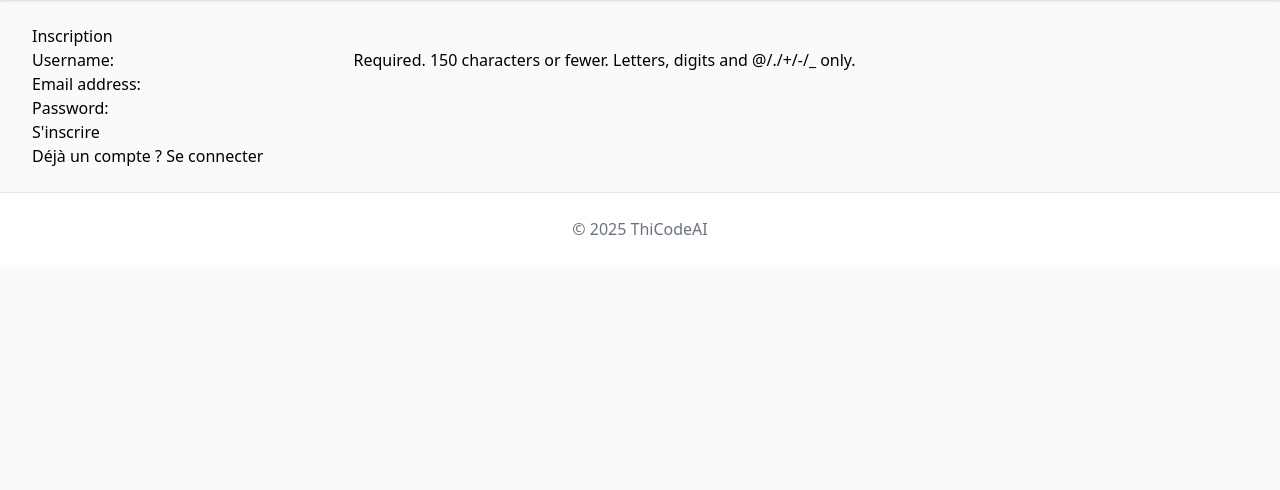
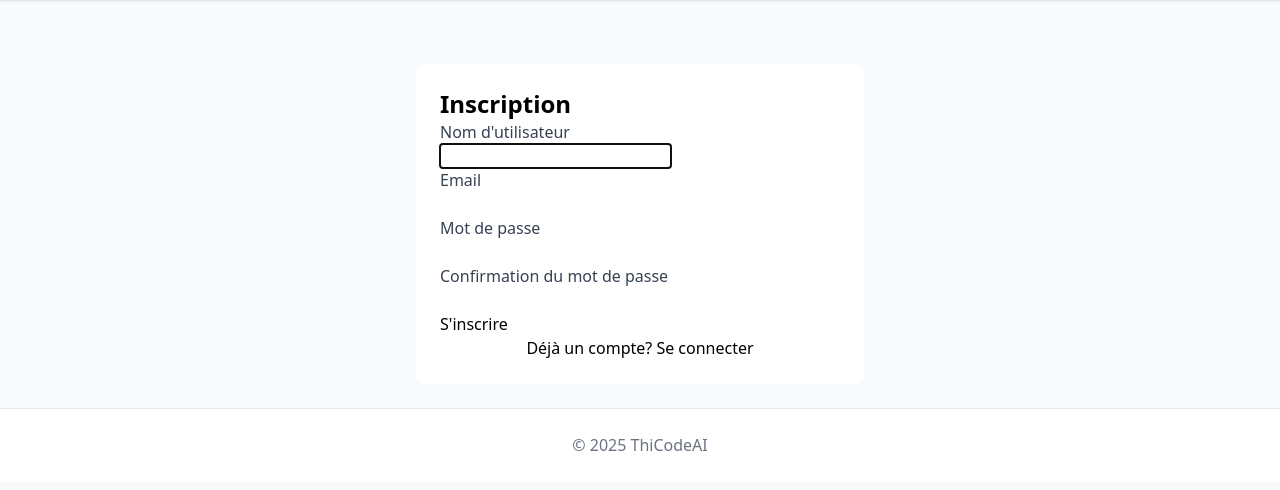
Before and after one commit to ThibaultG94/thiCodeDjango, a Django app: page /accounts/signup/ in a window 1280 px wide. Shown: the part 64-554 px from the top of the page. Run offline with Django 5.2, Linux system fonts and the light colour scheme; style sheets or scripts are compiled from the project's sources.

Commit message:
Added registration form and updated views for user authentication. Improved CSS styles for login and registration forms.

```diff
--- /dev/null
+++ b/apps/accounts/forms.py
@@ -0,0 +1,10 @@
+from django import forms
+from django.contrib.auth.forms import UserCreationForm
+from .models import User
+
+class SignUpForm(UserCreationForm):
+    email = forms.EmailField(required=True)
+
+    class Meta:
+        model = User
+        fields = ('username', 'email', 'password1', 'password2')
--- a/apps/accounts/views.py
+++ b/apps/accounts/views.py
@@ -2,15 +2,10 @@ from django.contrib.auth.views import LoginView, LogoutView
 from django.views.generic import CreateView
 from django.urls import reverse_lazy
 from .models import User
+from .forms import SignUpForm
 
 class SignUpView(CreateView):
     model = User
+    form_class = SignUpForm
     template_name = 'accounts/signup.html'
-    fields = ['username', 'email', 'password']
     success_url = reverse_lazy('accounts:login')
-
-    def form_valid(self, form):
-        user = form.save(commit=False)
-        user.set_password(form.cleaned_data['password'])
-        user.save()
-        return super().form_valid(form)
--- a/config/settings.py
+++ b/config/settings.py
@@ -137,5 +137,5 @@ AUTH_USER_MODEL = 'accounts.User'
 
 # Base authentication configuration
 LOGIN_URL = 'account_login'
-LOGIN_REDIRECT_URL = 'home'
-LOGOUT_REDIRECT_URL = 'home'
+LOGIN_REDIRECT_URL = 'core:home'
+LOGOUT_REDIRECT_URL = 'core:home'
--- a/static/src/input.css
+++ b/static/src/input.css
@@ -1,11 +1,14 @@
 @import "tailwindcss";
 
 @layer components {
-    .btn-grey {
+    .btn-primary {
         @apply py-2 px-4 bg-gray-600 text-white rounded-md hover:bg-gray-700 transition-colors;
     }
 
-    .form-input {
-        @apply mt-1 block w-full rounded-md border-gray-300 shadow-sm focus:border-gray-300 focus:ring focus:ring-gray-200;
+    input[type="text"],
+    input[type="password"],
+    input[type="email"],
+    textarea {
+        @apply block w-full rounded-md border-gray-300 shadow-sm focus:border-gray-500 focus:ring focus:ring-gray-200 focus:ring-opacity-50;
     }
 }
--- a/templates/accounts/signup.html
+++ b/templates/accounts/signup.html
@@ -3,13 +3,53 @@
 {% block title %}Inscription - ThiCodeAI{% endblock %}
 
 {% block content %}
-<div>
-    <h2>Inscription</h2>
+<div class="max-w-md mx-auto mt-10 bg-white p-6 rounded-lg shadow-md">
+    <h2 class="text-2xl font-semibold mb-6">Inscription</h2>
     <form method="post">
         {% csrf_token %}
-        {{ form.as_p }}
-        <button type="submit">S'inscrire</button>
+
+        {% if form.non_field_errors %}
+        <div class="bg-red-100 border border-red-400 text-red-700 px-4 py-3 rounded mb-4">
+            {{ form.non_field_errors }}
+        </div>
+        {% endif %}
+
+        <div class="mb-4">
+            <label for="{{ form.username.id_for_label }}" class="block text-gray-700 mb-2">Nom d'utilisateur</label>
+            {{ form.username }}
+            {% if form.username.errors %}
+            <p class="text-red-500 text-xs mt-1">{{ form.username.errors }}</p>
+            {% endif %}
+        </div>
+
+        <div class="mb-4">
+            <label for="{{ form.email.id_for_label }}" class="block text-gray-700 mb-2">Email</label>
+            {{ form.email }}
+            {% if form.email.errors %}
+            <p class="text-red-500 text-xs mt-1">{{ form.email.errors }}</p>
+            {% endif %}
+        </div>
+
+        <div class="mb-4">
+            <label for="{{ form.password1.id_for_label }}" class="block text-gray-700 mb-2">Mot de passe</label>
+            {{ form.password1 }}
+            {% if form.password1.errors %}
+            <p class="text-red-500 text-xs mt-1">{{ form.password1.errors }}</p>
+            {% endif %}
+        </div>
+
+        <div class="mb-6">
+            <label for="{{ form.password2.id_for_label }}" class="block text-gray-700 mb-2">Confirmation du mot de
+                passe</label>
+            {{ form.password2 }}
+            {% if form.password2.errors %}
+            <p class="text-red-500 text-xs mt-1">{{ form.password2.errors }}</p>
+            {% endif %}
+        </div>
+
+        <button type="submit" class="btn-primary w-full">S'inscrire</button>
     </form>
-    <p>Déjà un compte ? <a href="{% url 'accounts:login' %}">Se connecter</a></p>
+    <p class="mt-4 text-center">Déjà un compte? <a href="{% url 'accounts:login' %}"
+            class="text-primary-600 hover:text-primary-700">Se connecter</a></p>
 </div>
 {% endblock %}
```
Also changed, not shown: templates/accounts/login.html (+28 -5 lines).
